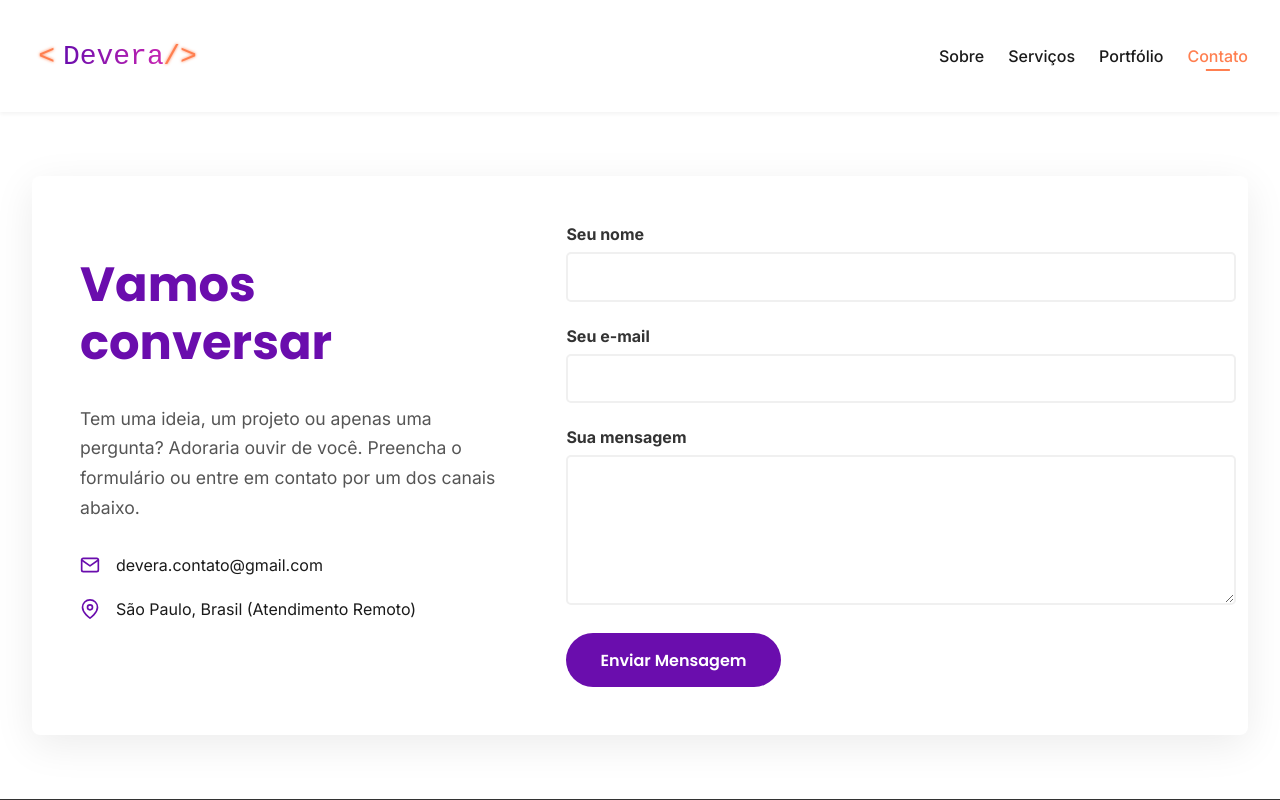
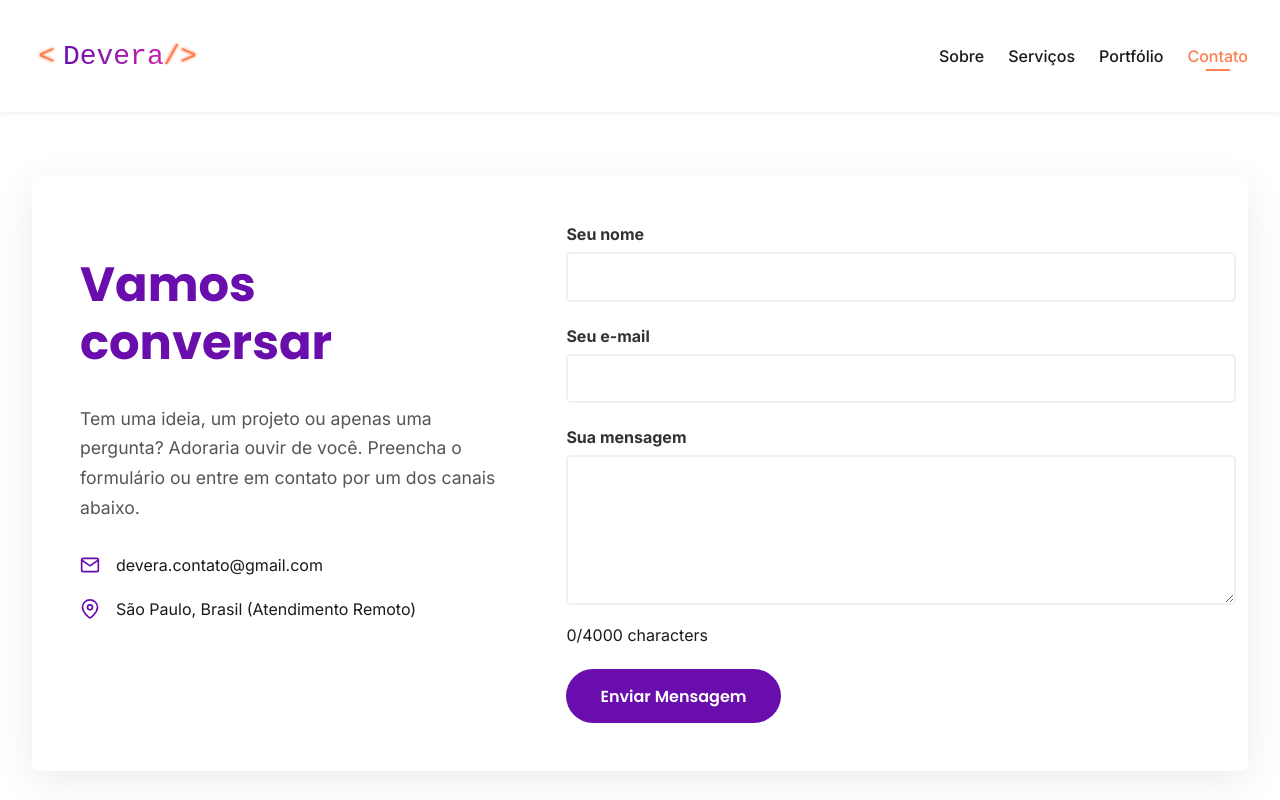
Before and after one commit to MatheusDevb/devera-site, a React (Vite) app: page /contato in a window 1280 px wide. Shown: the top 800 px of the page. Built offline with nearby package versions, Linux system fonts and the light colour scheme.

Commit message:
update contato.jsx

```diff
--- a/src/pages/Contato.jsx
+++ b/src/pages/Contato.jsx
@@ -10,6 +10,11 @@ function Contato() {
   const form = useRef(); // 2. Crie a referência para o formulário
   const [isSending, setIsSending] = useState(false);
   const [statusMessage, setStatusMessage] = useState(""); // Para feedback ao usuário
+  const [text, setText] = useState("");
+  const characterLimit = 4000;
+  const handleChange = (event) => {
+    setText(event.target.value);
+  };
 
   const handleSubmit = (event) => {
     event.preventDefault();
@@ -98,8 +103,14 @@ function Contato() {
                   id="message"
                   name="message"
                   rows="6"
+                  value={text}
                   required
+                  onChange={handleChange}
+                  maxlength={characterLimit}
                 ></textarea>
+                <p>
+                  {text.length}/{characterLimit} characters
+                </p>
               </div>
               <Button type="submit" variant="primary" disabled={isSending}>
                 {isSending ? "Enviando..." : "Enviar Mensagem"}
```
Also changed, not shown: src/App.jsx (+2 -11 lines), src/components/Layout.jsx (+4 -3 lines).
